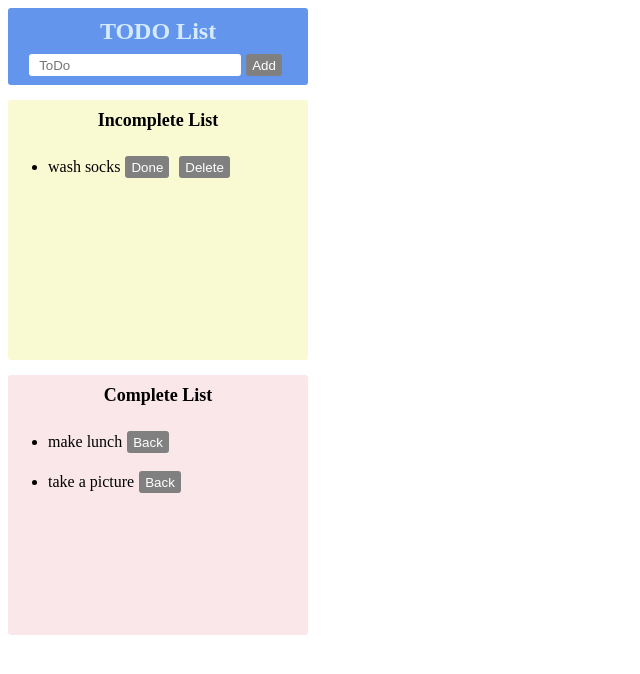
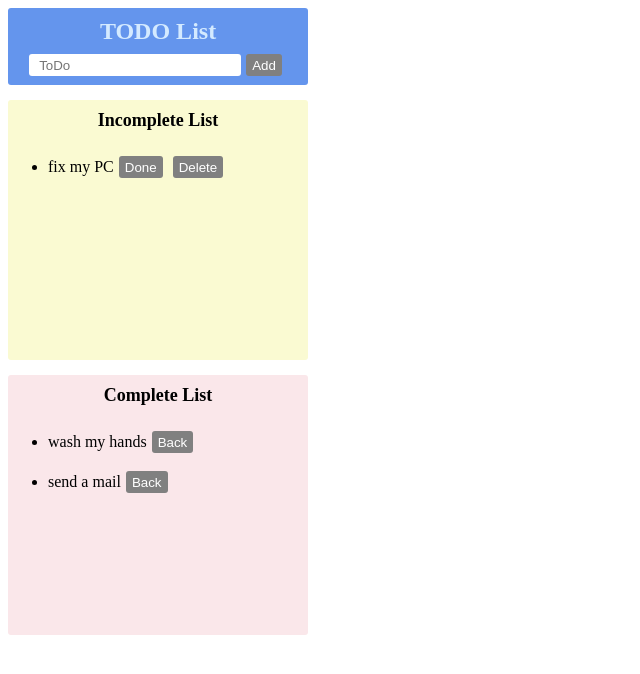
Before and after one commit to An39nA0219/todo-react.js-with-vscode, a React (Create React App) app: page / in a window 1280 px wide. Shown: the top 674 px of the page, without its empty margins (0-640 px from the left). Built offline with nearby package versions, Linux system fonts and the light colour scheme.

Commit message:
todo処理作成

```diff
--- a/src/App.js
+++ b/src/App.js
@@ -1,16 +1,66 @@
-import './App.css';
-import { InputArea } from './components/InputArea'
-import { IncompleteArea} from './components/IncompleteArea'
-import { CompleteArea } from './components/CompleteArea'
-
+import React, { useState } from "react";
+import "./App.css";
+import { InputArea } from "./components/InputArea";
+import { IncompleteArea } from "./components/IncompleteArea";
+import { CompleteArea } from "./components/CompleteArea";
 
 function App() {
+  const [newTodo, setNewTodo] = useState("");
+  const [incompleteLists, setIncompleteLists] = useState(["fix my PC"]);
+  const [completeLists, setCompleteLists] = useState([
+    "wash my hands",
+    "send a mail",
+  ]);
+
+  const onChangeNewTodo = (e) => {
+    setNewTodo(e.target.value);
+  };
+
+  const deleteIncompleteList = (i) => {
+    const newIncompleteLists = [...incompleteLists];
+    newIncompleteLists.splice(i, 1);
+    setIncompleteLists(newIncompleteLists);
+  };
+
+  const addIncompleteList = () => {
+    const newIncompleteTodo = [...incompleteLists, newTodo];
+    setIncompleteLists(newIncompleteTodo);
+    setNewTodo("");
+  };
+
+  const addCompleteList = (i) => {
+    const newIncompleteTodo = [...incompleteLists];
+    const newCompleteTodo = [...completeLists, incompleteLists[i]];
+    setCompleteLists(newCompleteTodo);
+    newIncompleteTodo.splice(i, 1);
+    setIncompleteLists(newIncompleteTodo);
+  };
+
+  const backToIncompleteList = (i) => {
+    const newCompleteTodo = [...completeLists];
+    const newIncompleteTodo = [...incompleteLists, completeLists[i]];
+    setIncompleteLists(newIncompleteTodo);
+    newCompleteTodo.splice(i, 1);
+    setCompleteLists(newCompleteTodo);
+  };
+
   return (
     <>
       <h1>TODO List</h1>
-      <InputArea></InputArea>
-      <IncompleteArea></IncompleteArea>
-      <CompleteArea></CompleteArea>
+      <InputArea
+        onChange={onChangeNewTodo}
+        newTodo={newTodo}
+        addIncompleteList={addIncompleteList}
+      ></InputArea>
+      <IncompleteArea
+        incompleteLists={incompleteLists}
+        addCompleteList={addCompleteList}
+        deleteIncompleteList={deleteIncompleteList}
+      ></IncompleteArea>
+      <CompleteArea
+        completeLists={completeLists}
+        backToIncompleteList={backToIncompleteList}
+      ></CompleteArea>
     </>
   );
 }
--- a/src/components/CompleteArea.jsx
+++ b/src/components/CompleteArea.jsx
@@ -1,16 +1,17 @@
-export const CompleteArea = () => {
+export const CompleteArea = (props) => {
+  const { completeLists, backToIncompleteList } = props;
   return (
     <div className="complete-area">
       <h2>Complete List</h2>
       <ul>
-        <li className="list-items">
-          make lunch
-          <button>Back</button>
-        </li>
-        <li>
-          take a picture
-          <button>Back</button>
-        </li>
+        {completeLists.map((list, i) => {
+          return (
+            <li className="list-items">
+              {list}
+              <button onClick={() => backToIncompleteList(i)}>Back</button>
+            </li>
+          );
+        })}
       </ul>
     </div>
   );
--- a/src/components/IncompleteArea.jsx
+++ b/src/components/IncompleteArea.jsx
@@ -1,13 +1,18 @@
-export const IncompleteArea = () => {
+export const IncompleteArea = (props) => {
+  const { incompleteLists, addCompleteList, deleteIncompleteList } = props;
   return (
     <div className="incomplete-area">
       <h2>Incomplete List</h2>
       <ul>
-        <li className="list-items">
-          wash socks
-          <button>Done</button>
-          <button>Delete</button>
-        </li>
+        {incompleteLists.map((list, i) => {
+          return (
+            <li className="list-items">
+              {list}
+              <button onClick={() => addCompleteList(i)}>Done</button>
+              <button onClick={() => deleteIncompleteList(i)}>Delete</button>
+            </li>
+          );
+        })}
       </ul>
     </div>
   );
--- a/src/components/InputArea.jsx
+++ b/src/components/InputArea.jsx
@@ -1,8 +1,9 @@
-export const InputArea = () => {
+export const InputArea = (props) => {
+  const { onChange, newTodo, addIncompleteList } = props;
   return (
     <div className="input-area">
-        <input placeholder="ToDo"></input>
-        <button>Add</button>
+      <input placeholder="ToDo" onChange={onChange} value={newTodo}></input>
+      <button onClick={addIncompleteList}>Add</button>
     </div>
   );
 };
```
Also changed, not shown: 1 other file (tests, documents, lock files or other folders).
